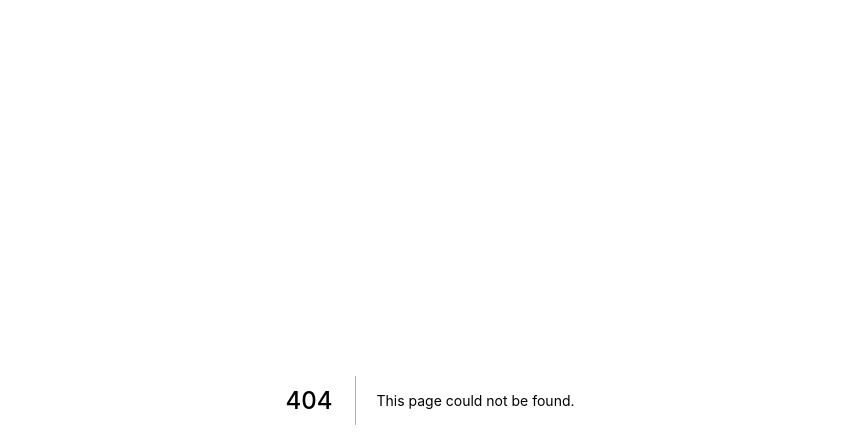
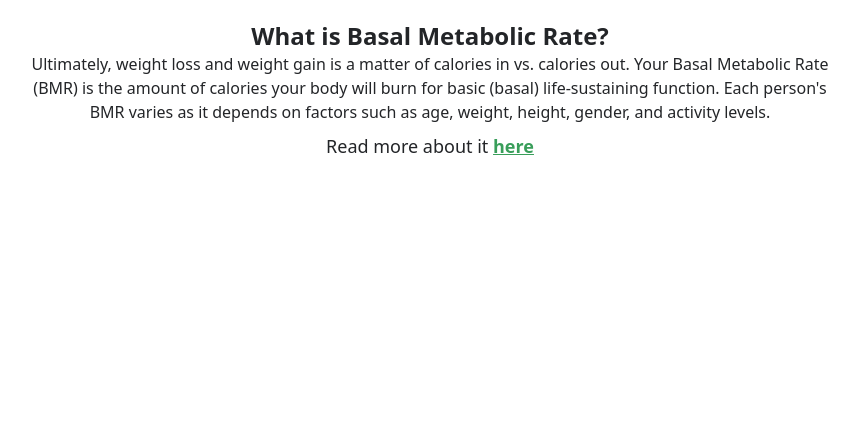
Before and after one commit to Ahljenn/metabolite, a Next.js app: page /bmr in a window 1280 px wide. Before the commit this address had no page. Shown: the top 448 px of the page, without its empty margins (210-1069 px from the left). Built offline with nearby package versions, Linux system fonts and the light colour scheme.

Commit message:
Added BMR page and UI changes in home

```diff
--- a/components/ui/MainBot.tsx
+++ b/components/ui/MainBot.tsx
@@ -1,4 +1,5 @@
 import React from 'react';
+import Router from 'next/router';
 
 const MainBot: React.FC = (): JSX.Element => {
   return (
@@ -8,28 +9,16 @@ const MainBot: React.FC = (): JSX.Element => {
           <div className="flex flex-col sm:flex-row py-10 sm:px-[15rem] gap-5 justify-center items-center border w-[15rem] sm:w-[20rem] rounded-xl absolute mt-[-4rem] bg-white shadow-xl">
             <h1 className="font-bold text-lg whitespace-nowrap">Basal Metabolic Rate</h1>
             <div>
-              <button className="px-10 py-2 text-lg bg-secondary text-white rounded-xl shadow-xl hover:bg-metablack transition duration-300">
+              <button
+                className="px-10 py-2 text-lg bg-secondary text-white rounded-xl shadow-xl hover:bg-metablack transition duration-300"
+                onClick={(): void => {
+                  Router.push('/bmr');
+                }}
+              >
                 Calculate
               </button>
             </div>
           </div>
-        </div>
-
-        <div className="flex flex-col items-center mt-[10rem] sm:mt-[8rem]">
-          <h1 className="font-bold text-2xl">What is Basal Metabolic Rate?</h1>
-          <p>
-            Ultimately, weight loss and weight gain is a matter of calories in vs. calories out.
-            Your Basal Metabolic Rate (BMR) is the amount of calories your body will burn for basic
-            (basal) life-sustaining function. Read more about it{' '}
-            <a
-              href="https://www.garnethealth.org/news/basal-metabolic-rate-calculator#:~:text=BMR%20Definition%3A%20Your%20Basal%20Metabolic,stayed%20in%20bed%20all%20day."
-              rel="noopener noreferrer"
-              target="_blank"
-              className="font-semibold underline text-primary"
-            >
-              here
-            </a>
-          </p>
         </div>
 
         {/* <div className="shadow-md h-10" /> */}
--- a/components/ui/MainTop.tsx
+++ b/components/ui/MainTop.tsx
@@ -5,7 +5,9 @@ const MainTop: React.FC = (): JSX.Element => {
   return (
     <div className="flex items-center flex-col shadow-md pb-[5rem]">
       <section className="text-center py-10 w-full bg-gradient-to-b from-secondary to-white">
-        <h1 className="mx-5 text-[3.5rem] font-bold">The Only Nutrition Guide You Need</h1>
+        <h1 className="mx-5 text-[2rem] sm:text-[3.5rem] font-bold">
+          The Only Nutrition Guide You Need
+        </h1>
         <h1 className="mx-5">
           <b className="text-primary">Metabolite </b>presents to you unbiased nutrition. We aim to
           provide well-researched dietary knowledge available for everyone.
--- /dev/null
+++ b/pages/bmr/index.tsx
@@ -0,0 +1,36 @@
+import React from 'react';
+import Head from 'next/head';
+
+const BasalMetabolicRate: React.FC = (): JSX.Element => {
+  return (
+    <>
+      <Head>
+        <title>Metabolite | BMR</title>
+        <link rel="icon" href="/mbe-favicon.png" />
+      </Head>
+
+      <div className="flex flex-col items-center mt-5">
+        <h1 className="font-bold text-lg sm:text-2xl">What is Basal Metabolic Rate?</h1>
+        <p className="text-center w-1/2 sm:w-[50rem]">
+          Ultimately, weight loss and weight gain is a matter of calories in vs. calories out. Your
+          Basal Metabolic Rate (BMR) is the amount of calories your body will burn for basic (basal)
+          life-sustaining function. Each person&apos;s BMR varies as it depends on factors such as
+          age, weight, height, gender, and activity levels.
+        </p>
+        <p className="mt-2 text-center w-1/2 sm:w-[50rem] text-lg">
+          Read more about it{' '}
+          <a
+            href="https://www.garnethealth.org/news/basal-metabolic-rate-calculator#:~:text=BMR%20Definition%3A%20Your%20Basal%20Metabolic,stayed%20in%20bed%20all%20day."
+            rel="noopener noreferrer"
+            target="_blank"
+            className="font-semibold underline text-primary"
+          >
+            here
+          </a>
+        </p>
+      </div>
+    </>
+  );
+};
+
+export default BasalMetabolicRate;
--- a/pages/index.tsx
+++ b/pages/index.tsx
@@ -1,10 +1,15 @@
 import type { NextPage } from 'next';
+import Head from 'next/head';
 import MainBot from '../components/ui/MainBot';
 import MainTop from '../components/ui/MainTop';
 
 const Home: NextPage = (): JSX.Element => {
   return (
     <>
+      <Head>
+        <title>Metabolite | Welcome</title>
+        <link rel="icon" href="/mbe-favicon.png" />
+      </Head>
       <MainTop />
       <MainBot />
     </>
```
Also changed, not shown: pages/_app.tsx (+4 -4 lines), public/mbe-favicon.png (added), public/mbe.png (added).
